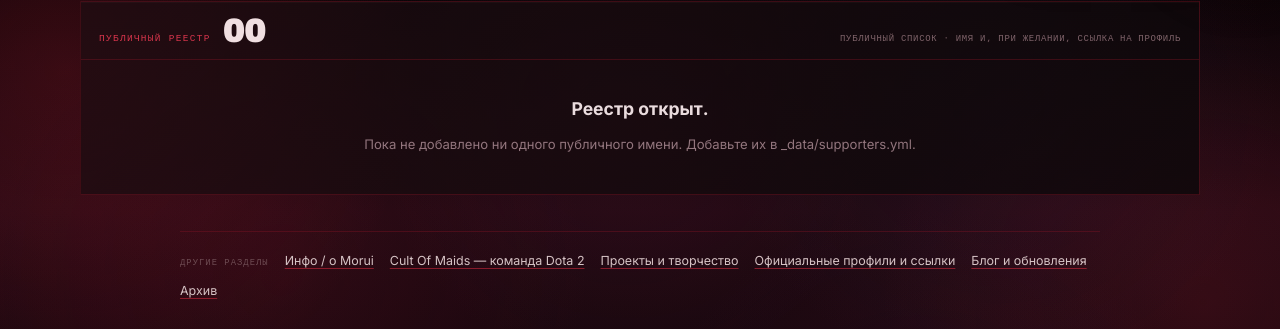
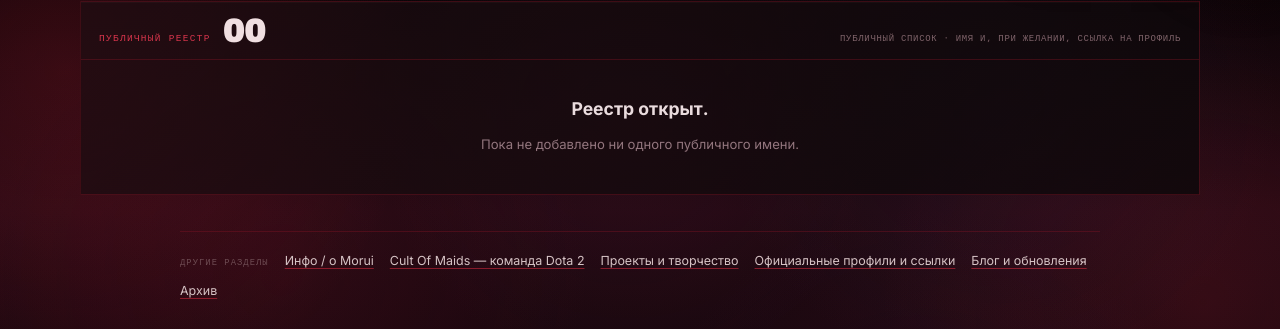
Before and after one commit to Moruika/moruika.github.io, a Jekyll site: the page built from ru/cult.md, in a window 1280 px wide. Shown: the part 904-1233 px from the top of the page. Built offline with Jekyll 4.4.1, drawn with Linux system fonts in a browser that asks for light colours.

Commit message:
Update ui.yml

```diff
--- a/_data/ui.yml
+++ b/_data/ui.yml
@@ -36,13 +36,13 @@ en:
   cult_kicker: "FOLLOWERS // SUPPORTERS // PATRONS"
   cult_intro: "A living roll of people who follow, support, watch, and keep the project moving. New names appear here as the archive grows."
   cult_empty_title: "The ledger is open."
-  cult_empty_note: "No names have been added to the public archive yet. Edit _data/supporters.yml to start the roll."
+  cult_empty_note: "No names have been added to the public archive yet."
   cult_edit_note: "Public roster · names and optional profile links"
   archive_title: "Archive"
   archive_gallery: "Gallery"
   archive_clips: "Clips"
   archive_gallery_note: "A visual archive for team moments, artwork, project screens, and other fragments worth keeping."
-  archive_clips_note: "A place for Twitch clips, YouTube cuts, and short highlights. Add entries in _data/clips.yml."
+  archive_clips_note: "A place for Twitch clips, YouTube cuts, and short highlights."
   links_official_label: "Official profile hub"
   links_official_note: "Use this page as the canonical set of Morui / Moruika profiles."
   team_eyebrow: "DOTA 2 // 2021—NOW"
@@ -95,7 +95,7 @@ ru:
   cult_kicker: "ПОСЛЕДОВАТЕЛИ // ПОДДЕРЖКА // ПАТРОНЫ"
   cult_intro: "Живой список людей, которые следят за проектами, поддерживают команду и помогают этому архиву расти. Новые имена появляются здесь по мере пополнения списка."
   cult_empty_title: "Реестр открыт."
-  cult_empty_note: "Пока не добавлено ни одного публичного имени. Добавьте их в _data/supporters.yml."
+  cult_empty_note: "Пока не добавлено ни одного публичного имени."
   cult_edit_note: "Публичный список · имя и, при желании, ссылка на профиль"
   archive_title: "Архив"
   archive_gallery: "Галерея"
```
